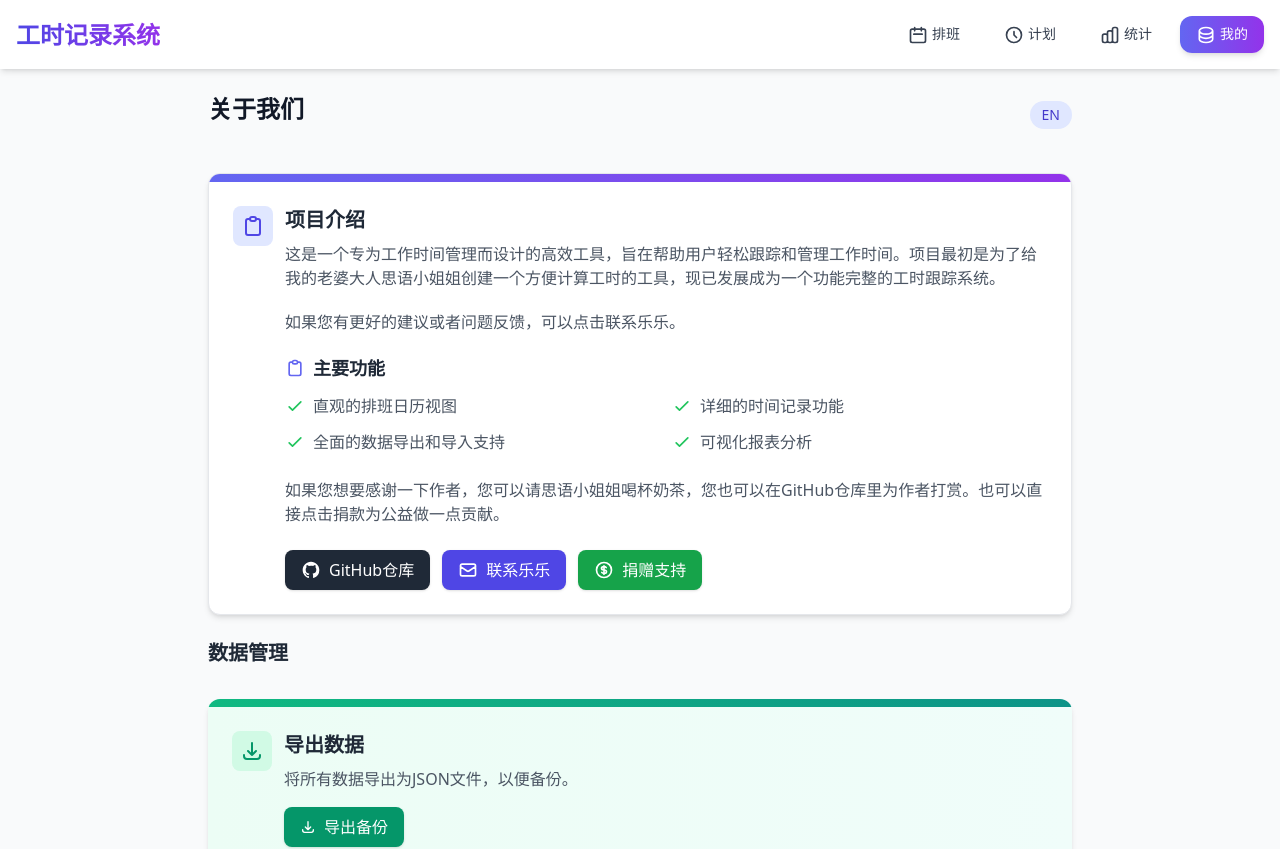
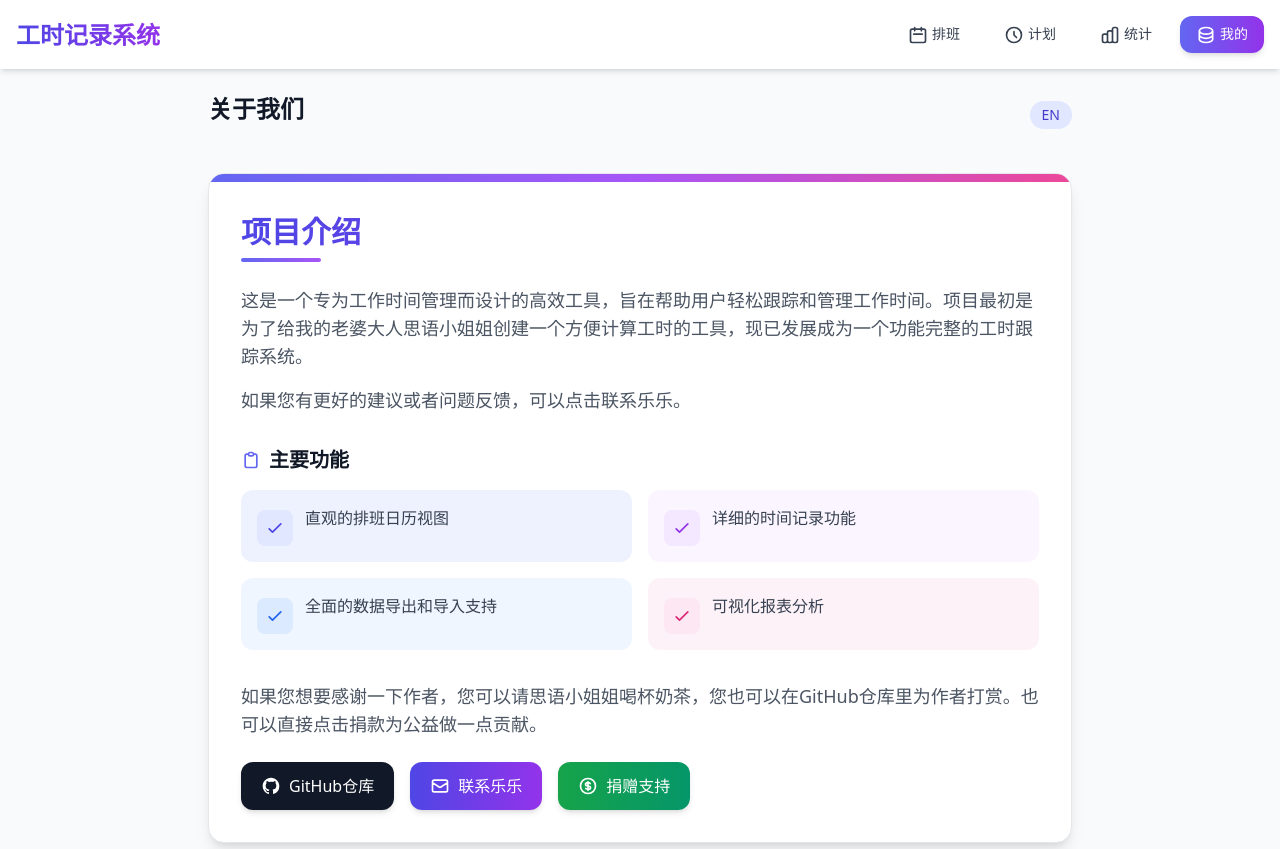
Before and after one commit to JiuWang95/workcum, a React (Vite) app: page /data in a window 1280 px wide. Shown: the top 849 px of the page. Built offline with nearby package versions, Linux system fonts and the light colour scheme.

Commit message:
feat(ui): 优化项目介绍页面UI并更新翻译键名
- 重新设计项目介绍卡片，增加圆角、阴影和悬停效果
- 更新翻译文件中的键名从paragraph1/2改为part1/2
- 为功能列表添加卡片样式和悬停动画
- 改进按钮样式，添加渐变色和悬停效果

```diff
--- a/src/locales/en/translation.json
+++ b/src/locales/en/translation.json
@@ -75,8 +75,8 @@
   "project": {
     "title": "Project Introduction",
     "introduction": {
-      "paragraph1": "This is an efficient tool designed specifically for work time management, aimed at helping users easily track and manage work hours. The project was initially created for my wife, Sisi, as a convenient tool for calculating work hours, and has now developed into a complete time tracking system.",
-      "paragraph2": "If you have better suggestions or feedback, you can click to contact Lele."
+      "part1": "This is an efficient tool designed specifically for work time management, aimed at helping users easily track and manage work hours. The project was initially created for my wife, Sisi, as a convenient tool for calculating work hours, and has now developed into a complete time tracking system.",
+      "part2": "If you have better suggestions or feedback, you can click to contact Lele."
     },
     "features": {
       "title": "Main Features",
--- a/src/locales/zh/translation.json
+++ b/src/locales/zh/translation.json
@@ -73,8 +73,8 @@
   "project": {
     "title": "项目介绍",
     "introduction": {
-      "paragraph1": "这是一个专为工作时间管理而设计的高效工具，旨在帮助用户轻松跟踪和管理工作时间。项目最初是为了给我的老婆大人思语小姐姐创建一个方便计算工时的工具，现已发展成为一个功能完整的工时跟踪系统。",
-      "paragraph2": "如果您有更好的建议或者问题反馈，可以点击联系乐乐。"
+      "part1": "这是一个专为工作时间管理而设计的高效工具，旨在帮助用户轻松跟踪和管理工作时间。项目最初是为了给我的老婆大人思语小姐姐创建一个方便计算工时的工具，现已发展成为一个功能完整的工时跟踪系统。",
+      "part2": "如果您有更好的建议或者问题反馈，可以点击联系乐乐。"
     },
     "features": {
       "title": "主要功能",
--- a/src/pages/DataPage.jsx
+++ b/src/pages/DataPage.jsx
@@ -147,75 +147,94 @@ const DataPage = () => {
         </button>
       </div>
 
-      {/* Project Information Section */}
-      <div className="mt-6 bg-white rounded-xl shadow-md overflow-hidden border border-gray-200">
-        <div className="p-1 bg-gradient-to-r from-indigo-500 to-purple-600"></div>
-        <div className="p-4 md:p-6">
-          <div className="flex items-start">
-            <div className="flex-shrink-0 mr-3">
-              <div className="bg-indigo-100 p-2 rounded-lg">
-                <svg className="w-6 h-6 text-indigo-600" fill="none" stroke="currentColor" viewBox="0 0 24 24" xmlns="http://www.w3.org/2000/svg">
-                  <path strokeLinecap="round" strokeLinejoin="round" strokeWidth="2" d="M9 5H7a2 2 0 00-2 2v12a2 2 0 002 2h10a2 2 0 002-2V7a2 2 0 00-2-2h-2M9 5a2 2 0 002 2h2a2 2 0 002-2M9 5a2 2 0 012-2h2a2 2 0 012 2"></path>
-                </svg>
+      {/* Project Information Section - Enhanced UI */}
+      <div className="mt-6 bg-white rounded-2xl shadow-lg overflow-hidden transform transition-all duration-300 hover:shadow-xl border border-gray-200">
+        <div className="p-1 bg-gradient-to-r from-indigo-500 via-purple-500 to-pink-500"></div>
+        <div className="p-6 md:p-8">
+          <div className="flex flex-col items-start">
+            <div className="mb-6 w-full">
+              <h2 className="text-2xl md:text-3xl font-bold text-gray-900 mb-2 bg-clip-text text-transparent bg-gradient-to-r from-indigo-600 to-purple-600">
+                {t('project.title')}
+              </h2>
+              <div className="w-20 h-1 bg-gradient-to-r from-indigo-500 to-purple-500 rounded-full"></div>
             </div>
-            </div>
-            <div className="flex-1">
-              <h2 className="text-lg font-bold text-gray-800 mb-2 md:text-xl">{t('project.title')}</h2>
-              <p className="text-gray-600 mb-5 leading-relaxed text-sm md:text-base">
-        {t('project.introduction.paragraph1')}
-      </p>
-      <p className="text-gray-600 mb-5 leading-relaxed text-sm md:text-base">
-        {t('project.introduction.paragraph2')}
+
+            <div className="space-y-4 mb-8 w-full">
+              <p className="text-gray-600 leading-relaxed text-base md:text-lg">
+                {t('project.introduction.part1')}
               </p>
 
-              <div className="mb-6">
-                <h3 className="text-base font-semibold text-gray-800 mb-3 flex items-center md:text-lg">
+              <p className="text-gray-600 leading-relaxed text-base md:text-lg">
+                {t('project.introduction.part2')}
+              </p>
+            </div>
+
+            <div className="w-full mb-8">
+              <h3 className="text-xl font-bold text-gray-900 mb-4 flex items-center">
                 <svg className="w-5 h-5 mr-2 text-indigo-500" fill="none" stroke="currentColor" viewBox="0 0 24 24" xmlns="http://www.w3.org/2000/svg">
                   <path strokeLinecap="round" strokeLinejoin="round" strokeWidth="2" d="M9 5H7a2 2 0 00-2 2v12a2 2 0 002 2h10a2 2 0 002-2V7a2 2 0 00-2-2h-2M9 5a2 2 0 002 2h2a2 2 0 002-2M9 5a2 2 0 012-2h2a2 2 0 012 2"></path>
                 </svg>
                 {t('project.features.title')}
               </h3>
-                <div className="grid grid-cols-1 sm:grid-cols-2 gap-3">
-                  <div className="flex items-start">
-                    <svg className="w-5 h-5 text-green-500 mt-0.5 mr-2 flex-shrink-0" fill="none" stroke="currentColor" viewBox="0 0 24 24" xmlns="http://www.w3.org/2000/svg">
+              <div className="grid grid-cols-1 md:grid-cols-2 gap-4">
+                <div className="flex items-start p-4 bg-indigo-50 rounded-xl transition-all duration-200 hover:bg-indigo-100 hover:scale-[1.02]">
+                  <div className="flex-shrink-0 mt-1">
+                    <div className="bg-indigo-100 p-2 rounded-lg">
+                      <svg className="w-5 h-5 text-indigo-600" fill="none" stroke="currentColor" viewBox="0 0 24 24" xmlns="http://www.w3.org/2000/svg">
                         <path strokeLinecap="round" strokeLinejoin="round" strokeWidth="2" d="M5 13l4 4L19 7"></path>
                       </svg>
-                    <span className="text-gray-600 text-sm md:text-base">{t('project.features.item1')}</span>
                     </div>
-                  <div className="flex items-start">
-                    <svg className="w-5 h-5 text-green-500 mt-0.5 mr-2 flex-shrink-0" fill="none" stroke="currentColor" viewBox="0 0 24 24" xmlns="http://www.w3.org/2000/svg">
+                  </div>
+                  <span className="text-gray-700 ml-3 text-base">{t('project.features.item1')}</span>
+                </div>
+                <div className="flex items-start p-4 bg-purple-50 rounded-xl transition-all duration-200 hover:bg-purple-100 hover:scale-[1.02]">
+                  <div className="flex-shrink-0 mt-1">
+                    <div className="bg-purple-100 p-2 rounded-lg">
+                      <svg className="w-5 h-5 text-purple-600" fill="none" stroke="currentColor" viewBox="0 0 24 24" xmlns="http://www.w3.org/2000/svg">
                         <path strokeLinecap="round" strokeLinejoin="round" strokeWidth="2" d="M5 13l4 4L19 7"></path>
                       </svg>
-                    <span className="text-gray-600 text-sm md:text-base">{t('project.features.item2')}</span>
                     </div>
-                  <div className="flex items-start">
-                    <svg className="w-5 h-5 text-green-500 mt-0.5 mr-2 flex-shrink-0" fill="none" stroke="currentColor" viewBox="0 0 24 24" xmlns="http://www.w3.org/2000/svg">
+                  </div>
+                  <span className="text-gray-700 ml-3 text-base">{t('project.features.item2')}</span>
+                </div>
+                <div className="flex items-start p-4 bg-blue-50 rounded-xl transition-all duration-200 hover:bg-blue-100 hover:scale-[1.02]">
+                  <div className="flex-shrink-0 mt-1">
+                    <div className="bg-blue-100 p-2 rounded-lg">
+                      <svg className="w-5 h-5 text-blue-600" fill="none" stroke="currentColor" viewBox="0 0 24 24" xmlns="http://www.w3.org/2000/svg">
                         <path strokeLinecap="round" strokeLinejoin="round" strokeWidth="2" d="M5 13l4 4L19 7"></path>
                       </svg>
-                    <span className="text-gray-600 text-sm md:text-base">{t('project.features.item3')}</span>
                     </div>
-                  <div className="flex items-start">
-                    <svg className="w-5 h-5 text-green-500 mt-0.5 mr-2 flex-shrink-0" fill="none" stroke="currentColor" viewBox="0 0 24 24" xmlns="http://www.w3.org/2000/svg">
+                  </div>
+                  <span className="text-gray-700 ml-3 text-base">{t('project.features.item3')}</span>
+                </div>
+                <div className="flex items-start p-4 bg-pink-50 rounded-xl transition-all duration-200 hover:bg-pink-100 hover:scale-[1.02]">
+                  <div className="flex-shrink-0 mt-1">
+                    <div className="bg-pink-100 p-2 rounded-lg">
+                      <svg className="w-5 h-5 text-pink-600" fill="none" stroke="currentColor" viewBox="0 0 24 24" xmlns="http://www.w3.org/2000/svg">
                         <path strokeLinecap="round" strokeLinejoin="round" strokeWidth="2" d="M5 13l4 4L19 7"></path>
                       </svg>
-                    <span className="text-gray-600 text-sm md:text-base">{t('project.features.item4')}</span>
+                    </div>
+                  </div>
+                  <span className="text-gray-700 ml-3 text-base">{t('project.features.item4')}</span>
                 </div>
               </div>
             </div>
 
-              <p className="text-gray-600 mb-6 leading-relaxed text-sm md:text-base">
+            <div className="w-full mb-6">
+              <p className="text-gray-600 leading-relaxed text-base md:text-lg">
                 {t('project.support.text')}
               </p>
+            </div>
 
-              <div className="flex flex-wrap gap-3">
+            <div className="flex flex-wrap gap-4 w-full">
               <a
                 href="https://github.com/JiuNian090/workcum"
                 target="_blank"
                 rel="noopener noreferrer"
-                  className="inline-flex items-center px-4 py-2 bg-gray-800 hover:bg-gray-900 text-white font-medium rounded-lg transition-all duration-200 shadow hover:shadow-md"
+                className="group inline-flex items-center px-5 py-3 bg-gray-900 hover:bg-gray-800 text-white font-medium rounded-xl transition-all duration-300 shadow-md hover:shadow-lg transform hover:-translate-y-0.5"
               >
                 <svg
-                    className="w-5 h-5 mr-2"
+                  className="w-5 h-5 mr-2 group-hover:animate-pulse"
                   fill="currentColor"
                   viewBox="0 0 24 24"
                   aria-hidden="true"
@@ -237,15 +256,15 @@ const DataPage = () => {
                     contactButton.classList.add('bg-yellow-300', 'text-yellow-900');
                     setTimeout(() => {
                       contactButton.classList.remove('bg-yellow-300', 'text-yellow-900');
-                        contactButton.classList.add('bg-indigo-600');
+                      contactButton.classList.add('bg-gradient-to-r', 'from-indigo-600', 'to-purple-600');
                     }, 5000);
                   }
                 }}
                 id="contact-button"
-                  className="inline-flex items-center px-4 py-2 bg-indigo-600 hover:bg-indigo-700 text-white font-medium rounded-lg transition-all duration-200 shadow hover:shadow-md"
+                className="group inline-flex items-center px-5 py-3 bg-gradient-to-r from-indigo-600 to-purple-600 hover:from-indigo-700 hover:to-purple-700 text-white font-medium rounded-xl transition-all duration-300 shadow-md hover:shadow-lg transform hover:-translate-y-0.5"
               >
                 <svg
-                    className="w-5 h-5 mr-2"
+                  className="w-5 h-5 mr-2 group-hover:animate-bounce"
                   fill="none"
                   stroke="currentColor"
                   viewBox="0 0 24 24"
@@ -264,10 +283,10 @@ const DataPage = () => {
                 href="https://gongyi.qq.com/succor/project_list.htm"
                 target="_blank"
                 rel="noopener noreferrer"
-                  className="inline-flex items-center px-4 py-2 bg-green-600 hover:bg-green-700 text-white font-medium rounded-lg transition-all duration-200 shadow hover:shadow-md"
+                className="group inline-flex items-center px-5 py-3 bg-gradient-to-r from-green-600 to-emerald-600 hover:from-green-700 hover:to-emerald-700 text-white font-medium rounded-xl transition-all duration-300 shadow-md hover:shadow-lg transform hover:-translate-y-0.5"
               >
                 <svg
-                    className="w-5 h-5 mr-2"
+                  className="w-5 h-5 mr-2 group-hover:animate-pulse"
                   fill="none"
                   stroke="currentColor"
                   viewBox="0 0 24 24"
@@ -282,7 +301,6 @@ const DataPage = () => {
                 </svg>
                 {t('project.support.donate')}
               </a>
-              </div>
             </div>
           </div>
         </div>
```
Lines whose indentation alone changed are shown as unchanged.
